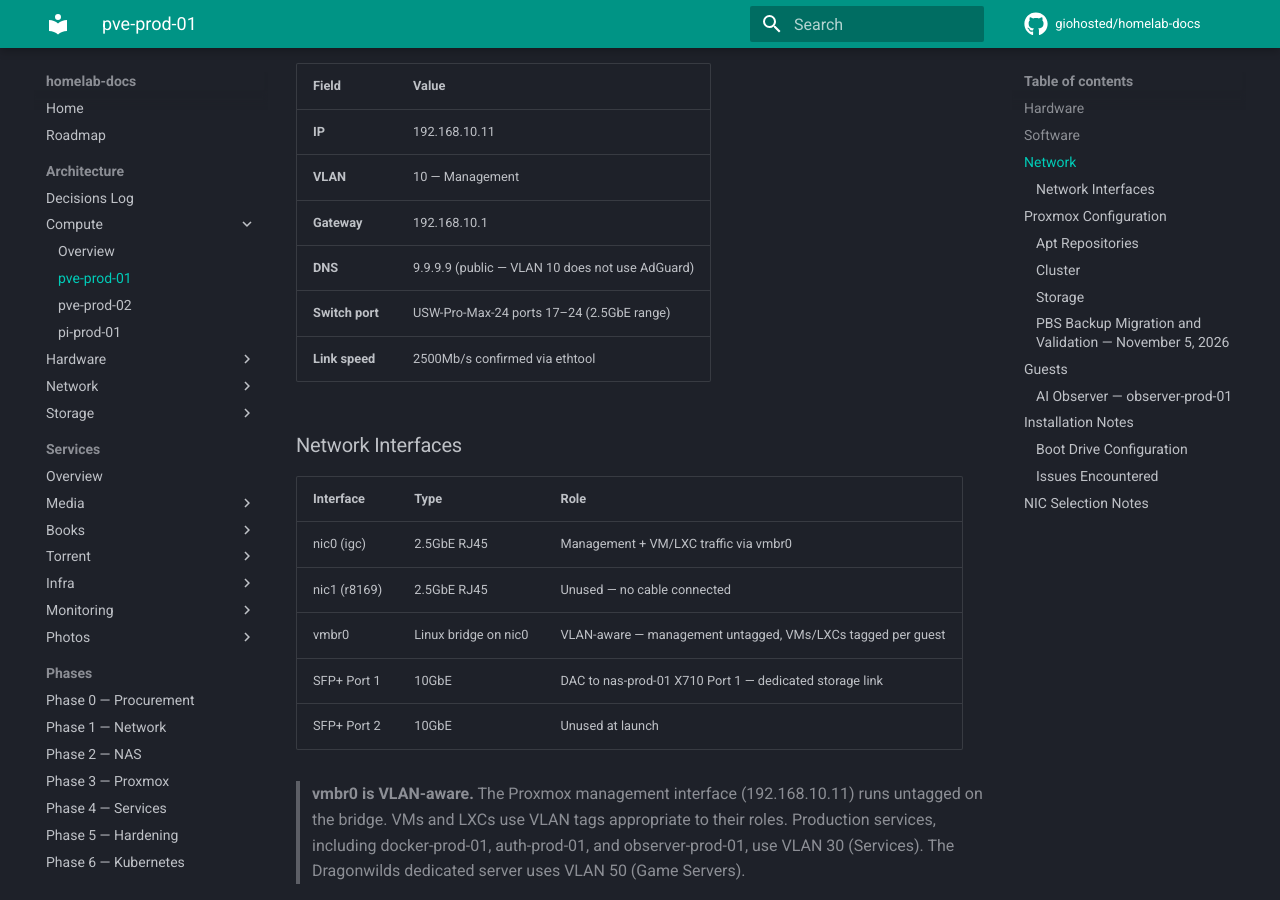
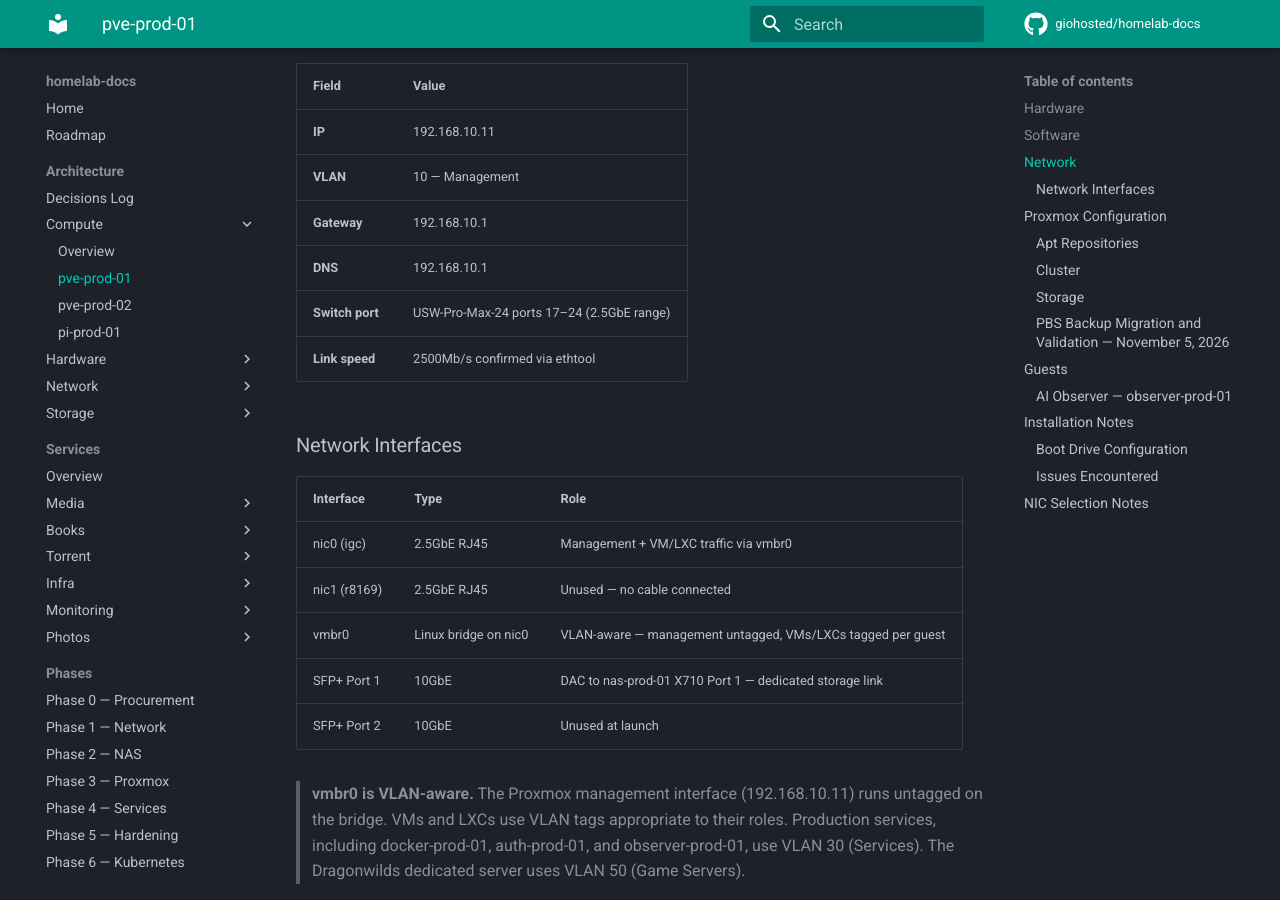
Before and after one commit to giohosted/homelab-docs, an MkDocs documentation site: the page built from docs/architecture/compute/pve-prod-01.md, in a window 1280 px wide and 900 px high, scrolled down 1214 px. Built offline with MkDocs 1.6.1 and Material for MkDocs 9.7.7, drawn with Linux system fonts in a browser that asks for light colours; comment, search, counter and statistics services are not loaded.

Commit message:
docs: 2026-11-13 16:43:23

```diff
--- a/docs/architecture/compute/pve-prod-01.md
+++ b/docs/architecture/compute/pve-prod-01.md
@@ -34,14 +34,14 @@
 
 ## Network
 
-|Field|Value|
-|---|---|
-|**IP**|192.168.10.11|
-|**VLAN**|10 — Management|
-|**Gateway**|192.168.10.1|
-|**DNS**|9.9.9.9 (public — VLAN 10 does not use AdGuard)|
-|**Switch port**|USW-Pro-Max-24 ports 17–24 (2.5GbE range)|
-|**Link speed**|2500Mb/s confirmed via ethtool|
+| Field           | Value                                     |
+| --------------- | ----------------------------------------- |
+| **IP**          | 192.168.10.11                             |
+| **VLAN**        | 10 — Management                           |
+| **Gateway**     | 192.168.10.1                              |
+| **DNS**         | 192.168.10.1                              |
+| **Switch port** | USW-Pro-Max-24 ports 17–24 (2.5GbE range) |
+| **Link speed**  | 2500Mb/s confirmed via ethtool            |
 
 ### Network Interfaces
 
```
Also changed, not shown: docs/architecture/compute/pve-prod-02.md (+7 -7 lines).
